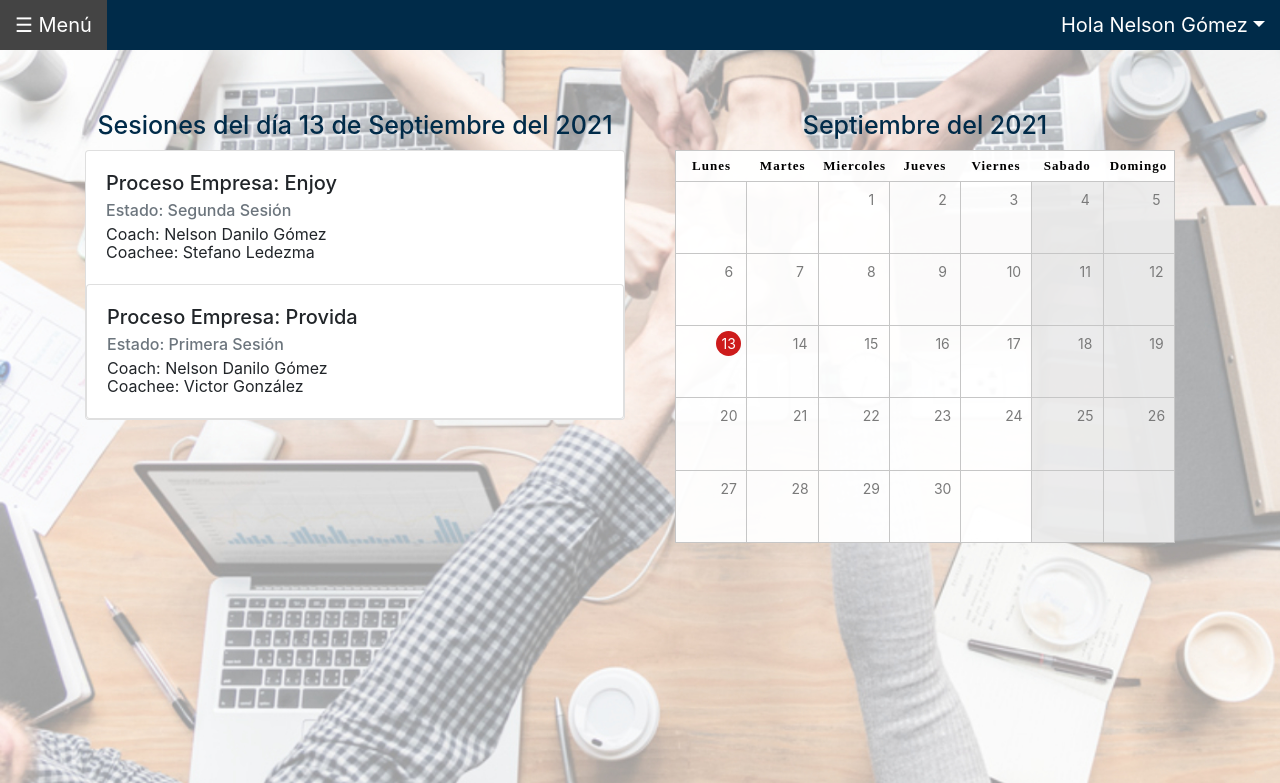
After one commit to vicgonzalezg/FrontBitacora, a Django app: template bitacoraProject/frontProject/templates/menu/menuCoach.html in a window 1280 px wide. The commit adds this page. Shown: the top 783 px of the page. Run offline with Django 3.2, Linux system fonts and the light colour scheme; the template is opened without the code that fills it, so the values that code supplies are empty; some libraries are stand-ins or nearby versions.

Commit message:
Se agrega menu Coach y Coachee y otras modificaciones a css

```diff
--- a/bitacoraProject/frontProject/static/css/menu.css
+++ b/bitacoraProject/frontProject/static/css/menu.css
@@ -73,4 +73,29 @@
 @media screen and (max-height: 450px) {
   .sidebar {padding-top: 15px;}
   .sidebar a {font-size: 18px;}
+  .openbtnimg{
+    width: 20%;
+    height: auto;
+  }
 }
+
+@media screen and (min-width: 768px) {
+  .openbtnimg{
+    width: 30%;
+    height: auto;
+  }
+}
+
+@media screen and (min-width: 425px) {
+  .openbtnimg{
+    width: 150px;
+    height: 50px;
+  }
+}
+
+@media screen and (max-width: 375px) {
+  .openbtnimg{
+    width: 88px;
+    height: 50px;
+  }
+}
--- a/bitacoraProject/frontProject/templates/login/login.html
+++ b/bitacoraProject/frontProject/templates/login/login.html
@@ -33,13 +33,13 @@
         <div class="limiter">
             <div class="container-login100">
                 <div class="wrap-login100">
-                    <form style="background-color: #002b49 !important;" class="login100-form validate-form">
+                    <form method="POST" style="background-color: #002b49 !important;" class="login100-form validate-form">{% csrf_token %}
                         <div align = "center"><img src="{% static 'imagenes/logo-thinkgo.png' %}"></div>
                         <span style="color: #fff !important;" class="login100-form-title p-b-43">
                             Bienvenido a nuestra Bitácora de coaching
                         </span>
                         <div class="wrap-input100 validate-input" data-validate="Se requiere un correo electrónico válido.">
-                            <input class="input100" type="text" name="email">
+                            <input class="input100" type="text" name="user">
                                 <span class="focus-input100"></span>
                                     <span style="color: #fff !important;"  class="label-input100">Usuario</span>
                         </div>
@@ -62,7 +62,7 @@
                             </div>
                         </div>
                         <div class="container-login100-form-btn">
-                            <button class="login100-form-btn" onclick="location.href='menu/'" >
+                            <button class="login100-form-btn"  type="submit">
                                 Ingresar
                             </button>
                         </div>
--- a/bitacoraProject/frontProject/templates/menu/layoutMenu.html
+++ b/bitacoraProject/frontProject/templates/menu/layoutMenu.html
@@ -34,26 +34,6 @@
             </div>
         </nav>
         -->
-    <div id="mySidebar" class="sidebar">
-        <a href="javascript:void(0)" class="closebtn" onclick="closeNav()">&times;</a>
-        <a href="">
-            <img src="{% static 'imagenes/logo-thinkgo.png' %}" class="img-fluid" alt="Logo ThinkGo">
-        </a>
-        <a href="#">Procesos</a>
-        <a href="#">Usuarios</a>
-    </div>
-
-    <div class="dropdown" id="main">
-        <div class="header">
-            <button class="openbtn" onclick="openNav()">&#9776; Menú </button>
-            <button class="openbtn dropdown-toggle" id="navbarDropdownMenuLink" data-toggle="dropdown"
-                style="float:right;">Hola María José</button>
-
-            <div class="dropdown-menu" aria-labelledby="navbarDropdownMenuLink">
-                <a class="dropdown-item" href="#">Perfil</a>
-                <a class="dropdown-item" href="#">Cerrar Sesión</a>
-            </div>
-        </div>
 
         <!--
             <footer>
@@ -63,10 +43,10 @@
                     <li><a href="contactar.html">Contactar</a></li>
                 </ul>
             </footer>
---> {% block content%}
+-->     {% block content%}
 
         {% endblock%}
-    </div>
+
 
 
 
--- /dev/null
+++ b/bitacoraProject/frontProject/templates/menu/menuCoach.html
@@ -0,0 +1,169 @@
+{% extends "menu/layoutMenu.html" %}
+{% load static %}
+{% block title %} Menu Coach {% endblock%}
+{% block content %}
+<div id="mySidebar" class="sidebar">
+    <a href="javascript:void(0)" class="closebtn" onclick="closeNav()">&times;</a>
+    <a href="">
+        <img src="{% static 'imagenes/logo-thinkgo.png' %}" class="img-fluid" alt="Logo ThinkGo">
+    </a>
+    <a href="#">Procesos Asignados</a>
+    <a href="#">Listar Procesos</a>
+</div>
+
+<div class="dropdown" id="main">
+    <div class="header">
+        <button class="openbtn" onclick="openNav()">&#9776; Menú </button>
+        <button class="openbtn dropdown-toggle" id="navbarDropdownMenuLink" data-toggle="dropdown"
+            style="float:right;">Hola Nelson Gómez</button>
+
+        <div class="dropdown-menu" aria-labelledby="navbarDropdownMenuLink">
+            <a class="dropdown-item" href="#">Perfil</a>
+            <a class="dropdown-item" href="/">Cerrar Sesión</a>
+        </div>
+    </div>
+</div>
+<!-- Inicio Body -->
+<div class="container">
+    <div class="row row-cols-2">
+        <div class="col">
+            <h3>Sesiones del día 13 de Septiembre del 2021</h3>
+            <div class="card">
+                <div class="card-body">
+                    <h5 class="card-title">Proceso Empresa: Enjoy</h5>
+                    <h6 class="card-subtitle mb-2 text-muted">Estado: Segunda Sesión</h6>
+                    <p class="card-subtitle">Coach: Nelson Danilo Gómez</p>
+                    <p class="card-subtitle">Coachee: Stefano Ledezma</p>
+                </div>
+                <div class="card">
+                    <div class="card-body">
+                        <h5 class="card-title">Proceso Empresa: Provida</h5>
+                        <h6 class="card-subtitle mb-2 text-muted">Estado: Primera Sesión</h6>
+                        <p class="card-subtitle">Coach: Nelson Danilo Gómez</p>
+                        <p class="card-subtitle">Coachee: Victor González</p>
+                      </div>
+                </div>
+            </div>
+        </div>
+        <div class="col">
+                <h3>Septiembre del 2021</h3>
+                <section id="calendar">
+                    <div id="day-labels">
+                        <div class="label">Lunes</div>
+                        <div class="label">Martes</div>
+                        <div class="label">Miercoles</div>
+                        <div class="label">Jueves</div>
+                        <div class="label">Viernes</div>
+                        <div class="label">Sabado</div>
+                        <div class="label">Domingo</div>
+                    </div>
+                    <div id="one" class="week">
+                        <div class="day noDate"></div>
+                        <div class="day noDate"></div>
+                        <div class="day">
+                            <span class="date">1</span>
+                        </div>
+                        <div class="day">
+                            <span class="date">2</span>
+                        </div>
+                        <div class="day">
+                            <span class="date">3</span>
+                        </div>
+                        <div class="day">
+                            <span class="date">4</span>
+                        </div>
+                        <div class="day">
+                            <span class="date">5</span>
+                        </div>
+                    </div>
+                    <div id="two" class="week">
+                        <div class="day">
+                            <span class="date">6</span>
+                        </div>
+                        <div class="day">
+                            <span class="date">7</span>
+                        </div>
+                        <div class="day">
+                            <span class="date">8</span>
+                        </div>
+                        <div class="day">
+                            <span class="date">9</span>
+                        </div>
+                        <div class="day">
+                            <span class="date">10</span>
+                        </div>
+                        <div class="day">
+                            <span class="date">11</span>
+                        </div>
+                        <div class="day">
+                            <span class="date">12</span>
+                        </div>
+                    </div>
+                    <div id="three" class="week">
+                        <div class="day">
+                            <span class="date today">13</span>
+                        </div>
+                        <div class="day">
+                            <span class="date">14</span>
+                        </div>
+                        <div class="day">
+                            <span class="date">15</span>
+                        </div>
+                        <div class="day">
+                            <span class="date">16</span>
+                        </div>
+                        <div class="day">
+                            <span class="date">17</span>
+                        </div>
+                        <div class="day">
+                            <span class="date">18</span>
+                        </div>
+                        <div class="day">
+                            <span class="date">19</span>
+                        </div>
+                    </div>
+                    <div id="four" class="week">
+                        <div class="day">
+                            <span class="date">20</span>
+                        </div>
+                        <div class="day">
+                            <span class="date">21</span>
+                        </div>
+                        <div class="day">
+                            <span class="date">22</span>
+                        </div>
+                        <div class="day">
+                            <span class="date">23</span>
+                        </div>
+                        <div class="day">
+                            <span class="date">24</span>
+                        </div>
+                        <div class="day">
+                            <span class="date">25</span>
+                        </div>
+                        <div class="day">
+                            <span class="date">26</span>
+                        </div>
+                    </div>
+                    <div id="four" class="week">
+                        <div class="day">
+                            <span class="date">27</span>
+                        </div>
+                        <div class="day">
+                            <span class="date">28</span>
+                        </div>
+                        <div class="day">
+                            <span class="date">29</span>
+                        </div>
+                        <div class="day">
+                            <span class="date">30</span>
+                        </div>
+                        <div class="day noDate"></div>
+                        <div class="day noDate"></div>
+                        <div class="day noDate"></div>
+                    </div>
+                </section>
+        </div>
+    </div>
+</div>
+    {% endblock %}
--- a/bitacoraProject/frontProject/urls.py
+++ b/bitacoraProject/frontProject/urls.py
@@ -3,5 +3,6 @@ from . import views
 
 urlpatterns = [
     path('', views.login),
+    path('/', views.login),
     path('menu/', views.menu),
 ]
```
Also changed, not shown: bitacoraProject/frontProject/templates/menu/menuAdmin.html (renamed from bitacoraProject/frontProject/templates/menu/menu.html, +30 -10 lines), bitacoraProject/frontProject/templates/menu/menuCoachee.html (added, +164 -0 lines), bitacoraProject/frontProject/views.py (+34 -2 lines), bitacoraProject/frontProject/static/css/main.css.
